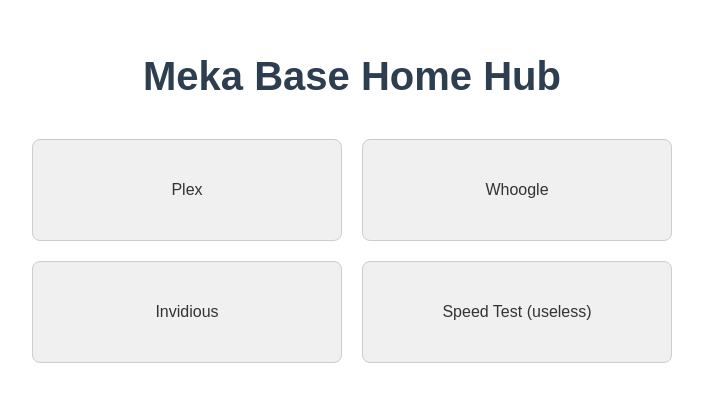
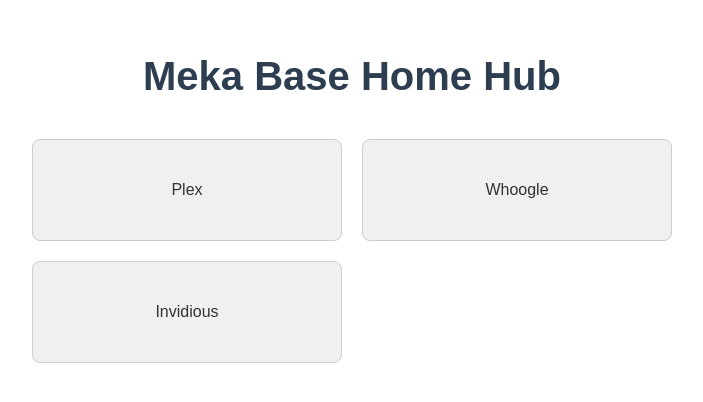
Before and after one commit to ItsRai/mekahub, a plain HTML site: page index.html in a window 1280 px wide. Shown: the part 192-594 px from the top of the page, without its empty margins (288-991 px from the left). Drawn offline with Linux system fonts and the light colour scheme.

Commit message:
Update index.html

```diff
--- a/index.html
+++ b/index.html
@@ -48,7 +48,6 @@
     <a href="https://plex.tv" target="_blank">Plex</a>
     <a href="https://Whoogle.mekabase.stream" target="_blank">Whoogle</a>
     <a href="https://invidious.mekabase.stream" target="_blank">Invidious</a>
-    <a href="https://speedtest.mekabase.stream" target="_blank">Speed Test (useless)</a>
 </div>
 </body>
 </html>
```
